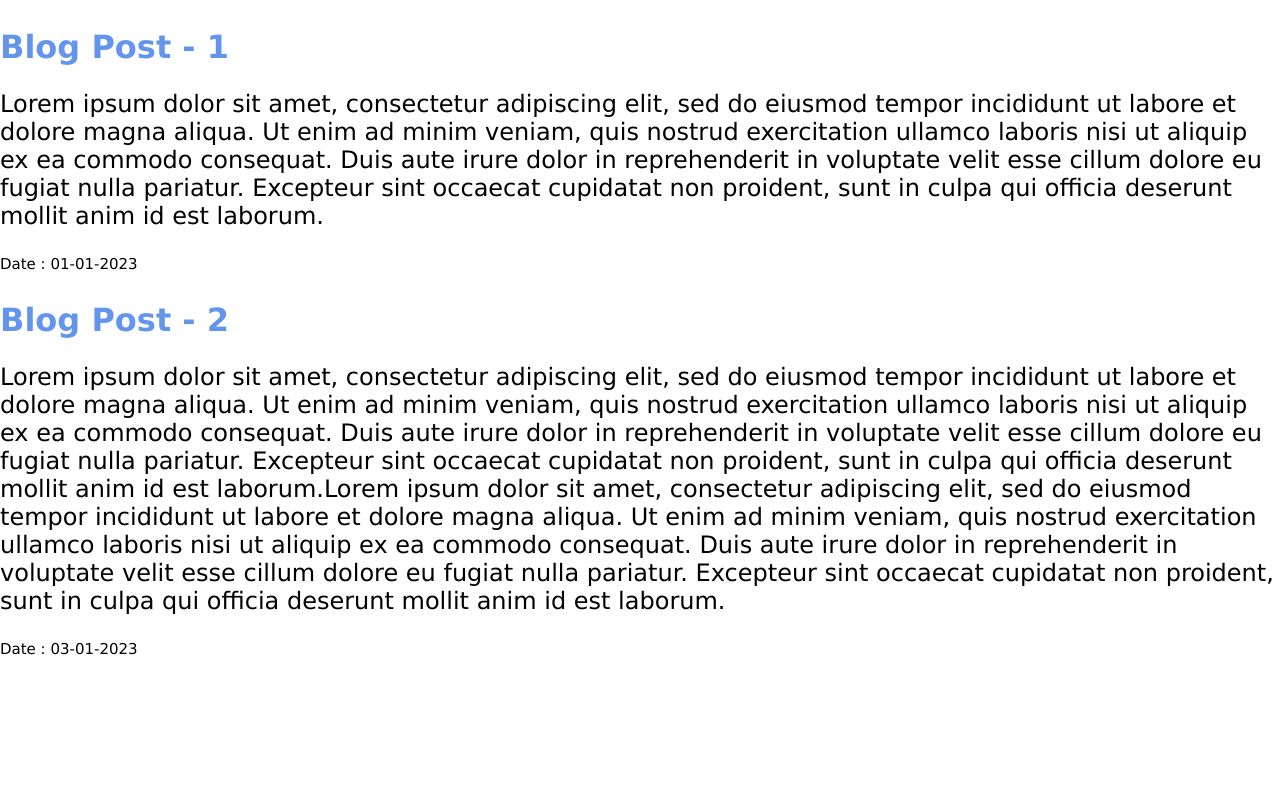
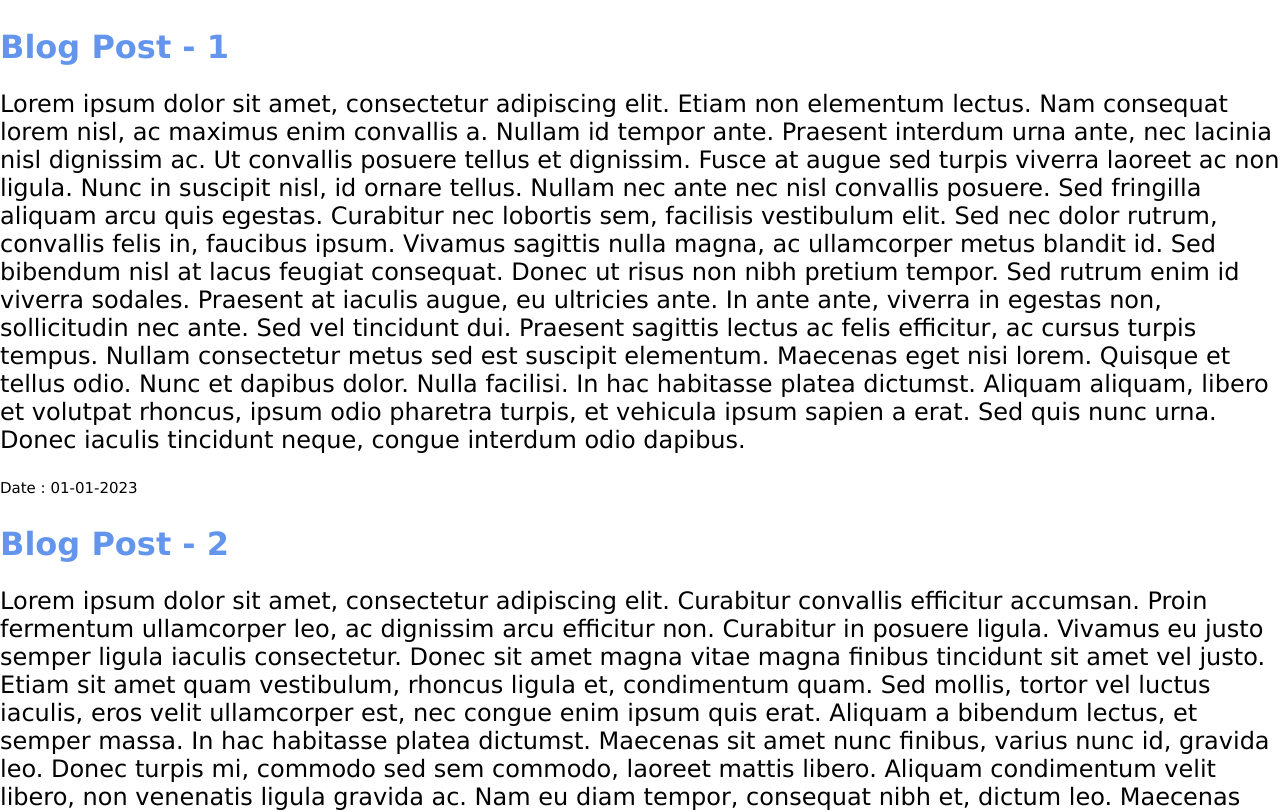
Before and after one commit to dhruv1503/neog-personal-portfolio, a plain HTML site: page blogPage.html in a window 1280 px wide. Shown: the top 812 px of the page. Drawn offline with Linux system fonts and the light colour scheme.

Commit message:
fix-blog word length requirements met

```diff
--- a/blogPage.html
+++ b/blogPage.html
@@ -9,12 +9,22 @@
     <title>Blog Page</title>
     <div id="blog-1">
         <h1 class="headings">Blog Post - 1</h1>
-        <p>Lorem ipsum dolor sit amet, consectetur adipiscing elit, sed do eiusmod tempor incididunt ut labore et dolore magna aliqua. Ut enim ad minim veniam, quis nostrud exercitation ullamco laboris nisi ut aliquip ex ea commodo consequat. Duis aute irure dolor in reprehenderit in voluptate velit esse cillum dolore eu fugiat nulla pariatur. Excepteur sint occaecat cupidatat non proident, sunt in culpa qui officia deserunt mollit anim id est laborum.</p>
+        <p>Lorem ipsum dolor sit amet, consectetur adipiscing elit. Etiam non elementum lectus. Nam consequat lorem nisl, ac maximus enim convallis a. Nullam id tempor ante. Praesent interdum urna ante, nec lacinia nisl dignissim ac. Ut convallis posuere tellus et dignissim. Fusce at augue sed turpis viverra laoreet ac non ligula. Nunc in suscipit nisl, id ornare tellus. Nullam nec ante nec nisl convallis posuere. Sed fringilla aliquam arcu quis egestas. Curabitur nec lobortis sem, facilisis vestibulum elit.
+
+            Sed nec dolor rutrum, convallis felis in, faucibus ipsum. Vivamus sagittis nulla magna, ac ullamcorper metus blandit id. Sed bibendum nisl at lacus feugiat consequat. Donec ut risus non nibh pretium tempor. Sed rutrum enim id viverra sodales. Praesent at iaculis augue, eu ultricies ante. In ante ante, viverra in egestas non, sollicitudin nec ante. Sed vel tincidunt dui. Praesent sagittis lectus ac felis efficitur, ac cursus turpis tempus.
+
+            Nullam consectetur metus sed est suscipit elementum. Maecenas eget nisi lorem. Quisque et tellus odio. Nunc et dapibus dolor. Nulla facilisi. In hac habitasse platea dictumst. Aliquam aliquam, libero et volutpat rhoncus, ipsum odio pharetra turpis, et vehicula ipsum sapien a erat. Sed quis nunc urna. Donec iaculis tincidunt neque, congue interdum odio dapibus.</p>
         <small>Date : 01-01-2023</small>
     </div>
     <div id="blog-2">
         <h1 class="headings">Blog Post - 2</h1>
-        <p>Lorem ipsum dolor sit amet, consectetur adipiscing elit, sed do eiusmod tempor incididunt ut labore et dolore magna aliqua. Ut enim ad minim veniam, quis nostrud exercitation ullamco laboris nisi ut aliquip ex ea commodo consequat. Duis aute irure dolor in reprehenderit in voluptate velit esse cillum dolore eu fugiat nulla pariatur. Excepteur sint occaecat cupidatat non proident, sunt in culpa qui officia deserunt mollit anim id est laborum.Lorem ipsum dolor sit amet, consectetur adipiscing elit, sed do eiusmod tempor incididunt ut labore et dolore magna aliqua. Ut enim ad minim veniam, quis nostrud exercitation ullamco laboris nisi ut aliquip ex ea commodo consequat. Duis aute irure dolor in reprehenderit in voluptate velit esse cillum dolore eu fugiat nulla pariatur. Excepteur sint occaecat cupidatat non proident, sunt in culpa qui officia deserunt mollit anim id est laborum.</p>
+        <p>Lorem ipsum dolor sit amet, consectetur adipiscing elit. Curabitur convallis efficitur accumsan. Proin fermentum ullamcorper leo, ac dignissim arcu efficitur non. Curabitur in posuere ligula. Vivamus eu justo semper ligula iaculis consectetur. Donec sit amet magna vitae magna finibus tincidunt sit amet vel justo. Etiam sit amet quam vestibulum, rhoncus ligula et, condimentum quam. Sed mollis, tortor vel luctus iaculis, eros velit ullamcorper est, nec congue enim ipsum quis erat. Aliquam a bibendum lectus, et semper massa.
+
+            In hac habitasse platea dictumst. Maecenas sit amet nunc finibus, varius nunc id, gravida leo. Donec turpis mi, commodo sed sem commodo, laoreet mattis libero. Aliquam condimentum velit libero, non venenatis ligula gravida ac. Nam eu diam tempor, consequat nibh et, dictum leo. Maecenas tincidunt diam et lacus placerat, a rhoncus quam tempor. Etiam justo purus, molestie eu mauris ut, vestibulum semper sapien. Etiam semper eu sapien vitae hendrerit. Aenean metus felis, dignissim ut est congue, convallis finibus purus. Mauris porttitor imperdiet nulla et facilisis. Proin facilisis imperdiet metus, eu eleifend tellus eleifend nec. Aliquam erat eros, fermentum eget est vel, tincidunt tristique libero.
+
+            Proin congue justo nec ornare ullamcorper. Morbi ac luctus nisl. Duis quis arcu id odio auctor laoreet. Pellentesque habitant morbi tristique senectus et netus et malesuada fames ac turpis egestas. Phasellus vel augue fermentum velit ultrices pharetra. Donec at commodo magna. Integer accumsan vitae purus eu blandit. Orci varius natoque penatibus et magnis dis parturient montes, nascetur ridiculus mus. Morbi massa lorem, imperdiet a elit ut, hendrerit faucibus ex.
+
+            Ut et sagittis urna, at ornare neque. Nulla ac congue dui. Ut gravida dolor urna. Praesent eget molestie diam. Aliquam id ante ornare neque fringilla feugiat tempus et justo. Vestibulum gravida augue felis, quis vulputate metus tristique ac. Nulla quis aliquet enim. Proin a quam sit amet metus interdum aliquet.</p>
         <small>Date : 03-01-2023</small>
     </div>
 </head>
```
